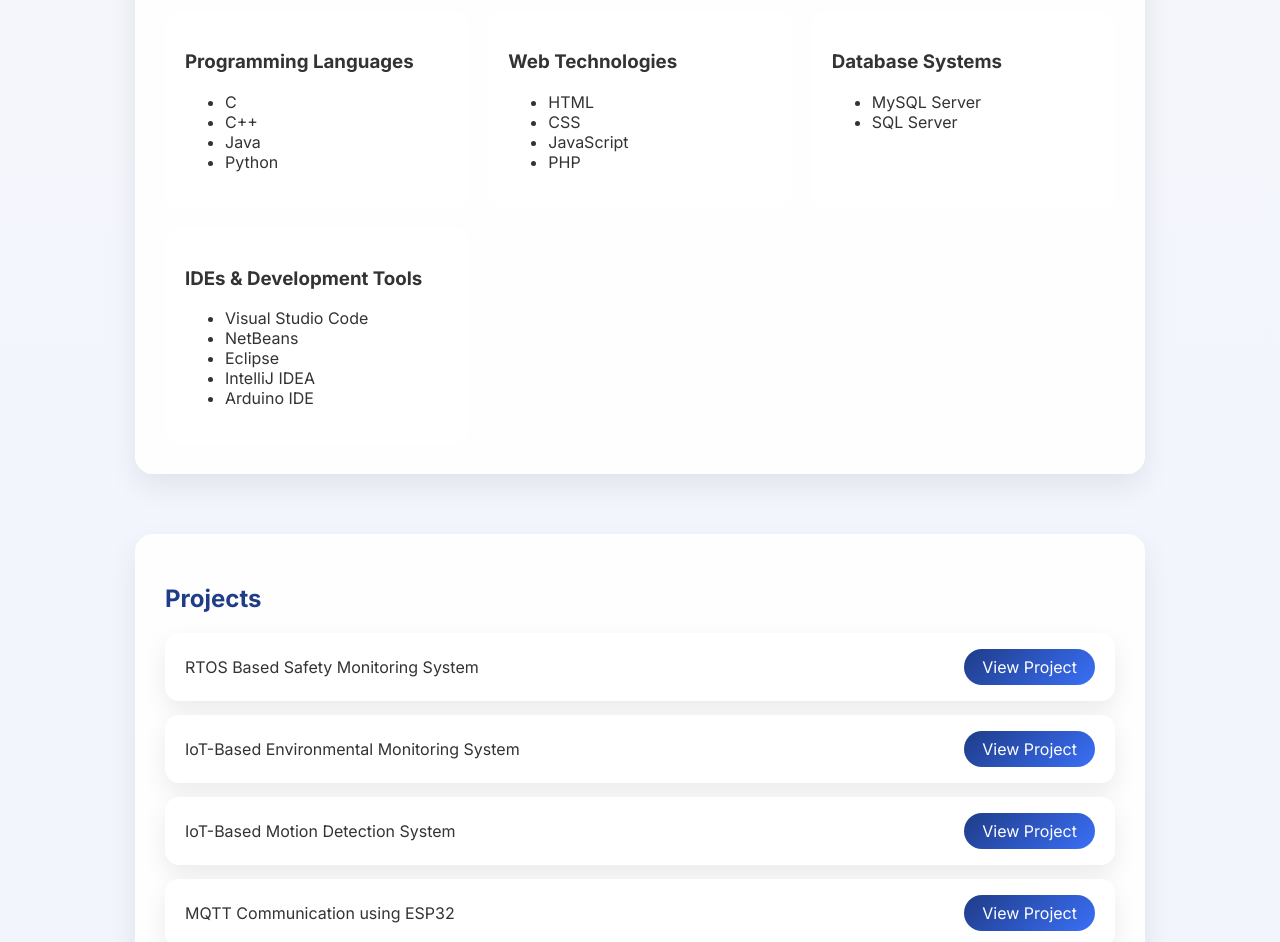
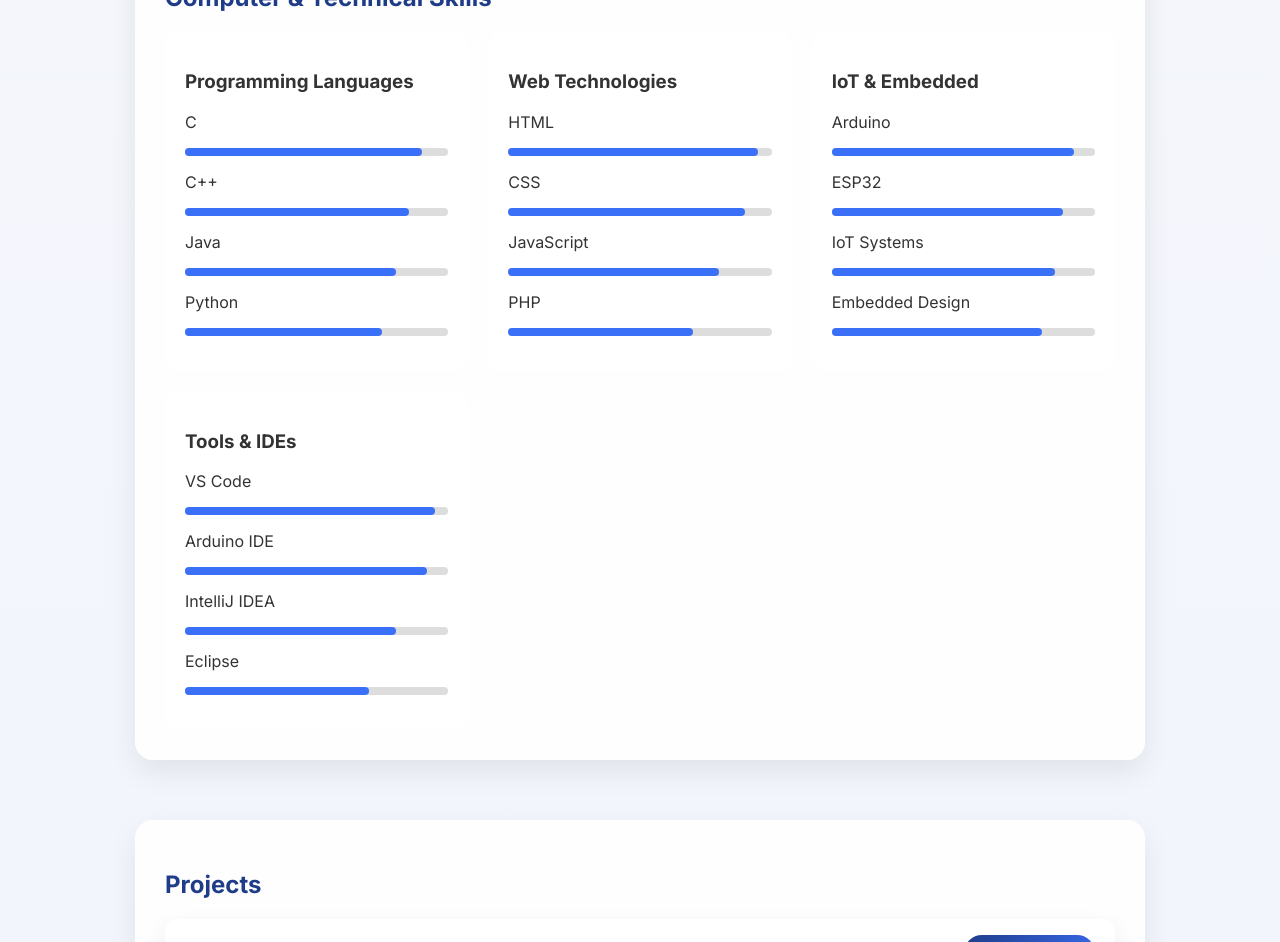
Before and after one commit to takia24/takia24.github.io, a plain HTML site: page index.html in a window 1280 px wide. Shown: the part 811-1753 px from the top of the page. Drawn offline with Linux system fonts and the light colour scheme.

Commit message:
Full dynamic upgrade

```diff
--- a/index.html
+++ b/index.html
@@ -28,14 +28,18 @@
 
   <div class="hero-text">
     <h1>Takia Yasmin</h1>
-    <h2>Aspiring IoT & Robotics Engineer</h2>
+
+    <h2><span id="typing"></span></h2>
 
     <p>
       Passionate about building smart systems using IoT, automation,
       and embedded technologies.
     </p>
 
-
+    <div class="hero-buttons">
+      <a href="#contact" class="btn-primary">Contact</a>
+      <a href="Takia_Yasmin_Resume.pdf" class="btn-outline" target="_blank">Resume</a>
+    </div>
   </div>
 
   <div class="profile-wrapper">
@@ -62,48 +66,108 @@
 
   <div class="skills-grid">
 
+    <!-- Programming -->
     <div class="skill-card">
       <h3>Programming Languages</h3>
-      <ul>
-        <li>C</li>
-        <li>C++</li>
-        <li>Java</li>
-        <li>Python</li>
-      </ul>
+
+      <div class="skill-bar">
+        <p>C</p>
+        <div class="bar"><span style="width:90%"></span></div>
+      </div>
+
+      <div class="skill-bar">
+        <p>C++</p>
+        <div class="bar"><span style="width:85%"></span></div>
+      </div>
+
+      <div class="skill-bar">
+        <p>Java</p>
+        <div class="bar"><span style="width:80%"></span></div>
+      </div>
+
+      <div class="skill-bar">
+        <p>Python</p>
+        <div class="bar"><span style="width:75%"></span></div>
+      </div>
     </div>
 
+    <!-- Web -->
     <div class="skill-card">
       <h3>Web Technologies</h3>
-      <ul>
-        <li>HTML</li>
-        <li>CSS</li>
-        <li>JavaScript</li>
-        <li>PHP</li>
-      </ul>
+
+      <div class="skill-bar">
+        <p>HTML</p>
+        <div class="bar"><span style="width:95%"></span></div>
+      </div>
+
+      <div class="skill-bar">
+        <p>CSS</p>
+        <div class="bar"><span style="width:90%"></span></div>
+      </div>
+
+      <div class="skill-bar">
+        <p>JavaScript</p>
+        <div class="bar"><span style="width:80%"></span></div>
+      </div>
+
+      <div class="skill-bar">
+        <p>PHP</p>
+        <div class="bar"><span style="width:70%"></span></div>
+      </div>
     </div>
 
+    <!-- IoT -->
     <div class="skill-card">
-      <h3>Database Systems</h3>
-      <ul>
-        <li>MySQL Server</li>
-        <li>SQL Server</li>
-      </ul>
+      <h3>IoT & Embedded</h3>
+
+      <div class="skill-bar">
+        <p>Arduino</p>
+        <div class="bar"><span style="width:92%"></span></div>
+      </div>
+
+      <div class="skill-bar">
+        <p>ESP32</p>
+        <div class="bar"><span style="width:88%"></span></div>
+      </div>
+
+      <div class="skill-bar">
+        <p>IoT Systems</p>
+        <div class="bar"><span style="width:85%"></span></div>
+      </div>
+
+      <div class="skill-bar">
+        <p>Embedded Design</p>
+        <div class="bar"><span style="width:80%"></span></div>
+      </div>
     </div>
 
+    <!-- Tools -->
     <div class="skill-card">
-      <h3>IDEs & Development Tools</h3>
-      <ul>
-        <li>Visual Studio Code</li>
-        <li>NetBeans</li>
-        <li>Eclipse</li>
-        <li>IntelliJ IDEA</li>
-        <li>Arduino IDE</li>
-      </ul>
+      <h3>Tools & IDEs</h3>
+
+      <div class="skill-bar">
+        <p>VS Code</p>
+        <div class="bar"><span style="width:95%"></span></div>
+      </div>
+
+      <div class="skill-bar">
+        <p>Arduino IDE</p>
+        <div class="bar"><span style="width:92%"></span></div>
+      </div>
+
+      <div class="skill-bar">
+        <p>IntelliJ IDEA</p>
+        <div class="bar"><span style="width:80%"></span></div>
+      </div>
+
+      <div class="skill-bar">
+        <p>Eclipse</p>
+        <div class="bar"><span style="width:70%"></span></div>
+      </div>
     </div>
 
   </div>
 </section>
-
 <section id="projects">
   <h2>Projects</h2>
 
--- a/script.js
+++ b/script.js
@@ -62,3 +62,30 @@ document.addEventListener("DOMContentLoaded", function () {
   });
 
 });
+
+
+const text = ["Aspiring IoT Engineer", "Embedded Systems Enthusiast", "ESP32 Developer"];
+let i = 0, j = 0;
+
+function type() {
+  if (j < text[i].length) {
+    document.getElementById("typing").innerHTML += text[i][j];
+    j++;
+    setTimeout(type, 60);
+  } else {
+    setTimeout(erase, 1500);
+  }
+}
+
+function erase() {
+  if (j > 0) {
+    document.getElementById("typing").innerHTML = text[i].substring(0, j-1);
+    j--;
+    setTimeout(erase, 40);
+  } else {
+    i = (i+1) % text.length;
+    setTimeout(type, 300);
+  }
+}
+
+type();
--- a/style.css
+++ b/style.css
@@ -262,3 +262,48 @@ footer {
 .dark footer {
   background: linear-gradient(135deg, #020617, #0f172a);
 }
+
+
+
+
+
+
+/* typing */
+#typing {
+  color:#4f7cff;
+  font-weight:600;
+}
+
+/* skill bar */
+.skill-bar { margin:15px 0; }
+
+.bar {
+  height:8px;
+  background:#ddd;
+  border-radius:20px;
+}
+
+.bar span {
+  display:block;
+  height:100%;
+  background:#3a6ff7;
+  border-radius:20px;
+}
+
+/* hover */
+.project-row {
+  transition:0.3s ease;
+}
+
+.project-row:hover {
+  transform:translateY(-5px);
+  box-shadow:0 15px 35px rgba(0,0,0,0.1);
+}
+
+/* particles */
+#particles-js {
+  position:fixed;
+  width:100%;
+  height:100%;
+  z-index:-1;
+}
```
Also changed, not shown: 1 other file.
